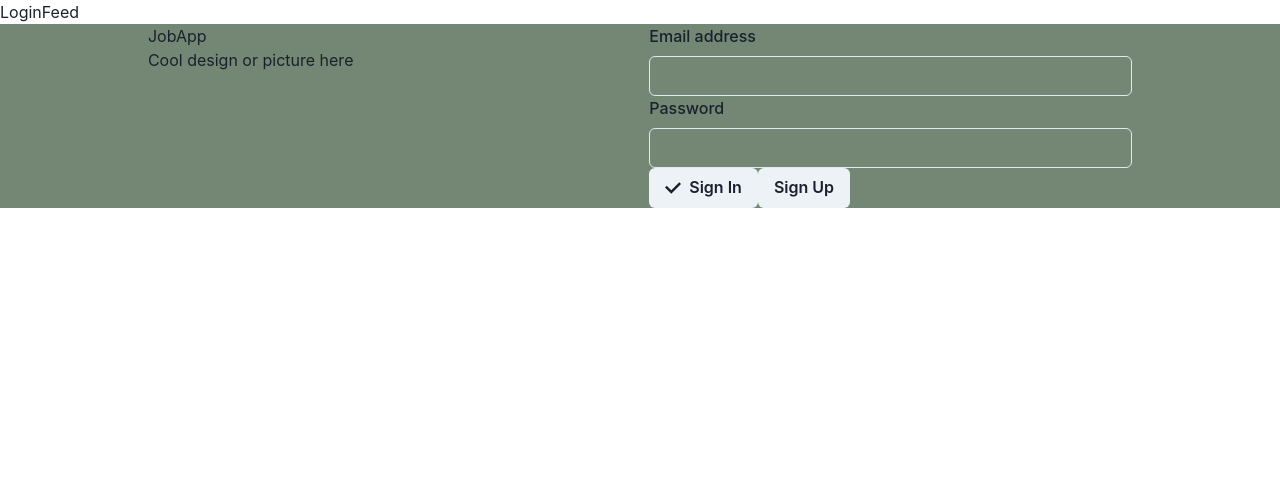
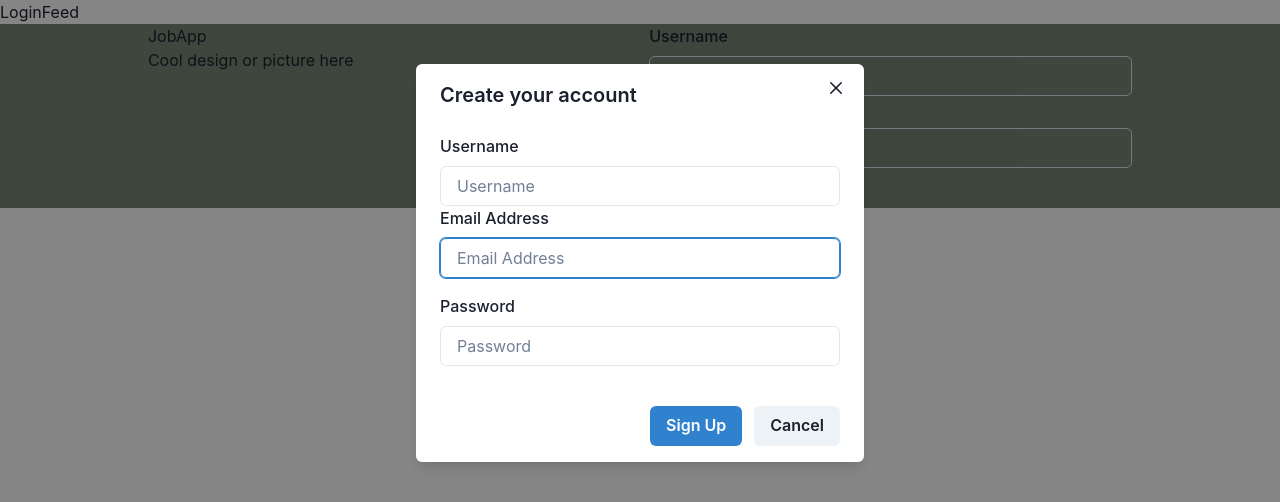
Before and after one commit to Jigglypuff-58/JobApp, a React app: page / in a window 1280 px wide. Both pictures are taken after a click on the button "Sign Up". Shown: the top 502 px of the page. Built offline with nearby package versions, Linux system fonts and the light colour scheme.

Commit message:
Updates LoginItem
Co-authored-by: Cyrux Lam <cyrux@live.com>
Co-authored-by: Christopher Park <cp3063@columbia.edu>

```diff
--- a/client/containers/LoginItem.jsx
+++ b/client/containers/LoginItem.jsx
@@ -5,25 +5,25 @@ import {
   FormLabel,
   Input,
   Button,
-  // Modal,
-  // ModalOverlay,
-  // ModalContent,
-  // ModalHeader,
-  // ModalFooter,
-  // ModalBody,
-  // ModalCloseButton,
-  // useDisclosure,
-  // isOpen,
-  // onOpen,
-  // onClose
+  Modal,
+  ModalOverlay,
+  ModalContent,
+  ModalHeader,
+  ModalFooter,
+  ModalBody,
+  ModalCloseButton,
+  useDisclosure,
+  isOpen,
+  onOpen,
+  onClose
 } from '@chakra-ui/react';
 import { CheckIcon } from '@chakra-ui/icons';
 
 const Login = () => {
-  // // const { isOpen, onOpen, onClose } = useDisclosure();
+  const { isOpen, onOpen, onClose } = useDisclosure();
 
-  // // const initialRef = useRef(null);
-  // // const finalRef = useRef(null);
+  const initialRef = useRef(null);
+  const finalRef = useRef(null);
 
   return (
     <div className='login-page'>
@@ -33,14 +33,14 @@ const Login = () => {
       </div>
       <div className='login-component'>
         <FormControl id='input-wrapper'>
-          <FormLabel>Email address</FormLabel>
-          <Input type='email' />
-          <FormLabel>Password</FormLabel>
+          <FormLabel>Username</FormLabel>
+          <Input type='username' />
+          <FormLabel>Username</FormLabel>
           <Input type='password' />
           <Button leftIcon={<CheckIcon />}> Sign In</Button>
-          <Button> Sign Up</Button>
+          <Button onClick={onOpen}> Sign Up</Button>
         </FormControl>
-        {/* <Modal
+        <Modal
           initialFocusRef={initialRef}
           finalFocusRef={finalRef}
           isOpen={isOpen}
@@ -51,11 +51,14 @@ const Login = () => {
             <ModalHeader>Create your account</ModalHeader>
             <ModalCloseButton />
             <ModalBody pb={6}>
+            <FormControl>
+                <FormLabel>Username</FormLabel>
+                <Input ref={initialRef} placeholder='Username' />
+              </FormControl>
               <FormControl>
                 <FormLabel>Email Address</FormLabel>
                 <Input ref={initialRef} placeholder='Email Address' />
               </FormControl>
-
               <FormControl mt={4}>
                 <FormLabel>Password</FormLabel>
                 <Input placeholder='Password' />
@@ -69,7 +72,7 @@ const Login = () => {
               <Button onClick={onClose}>Cancel</Button>
             </ModalFooter>
           </ModalContent>
-        </Modal> */}
+        </Modal>
       </div>
     </div>
   );
```
